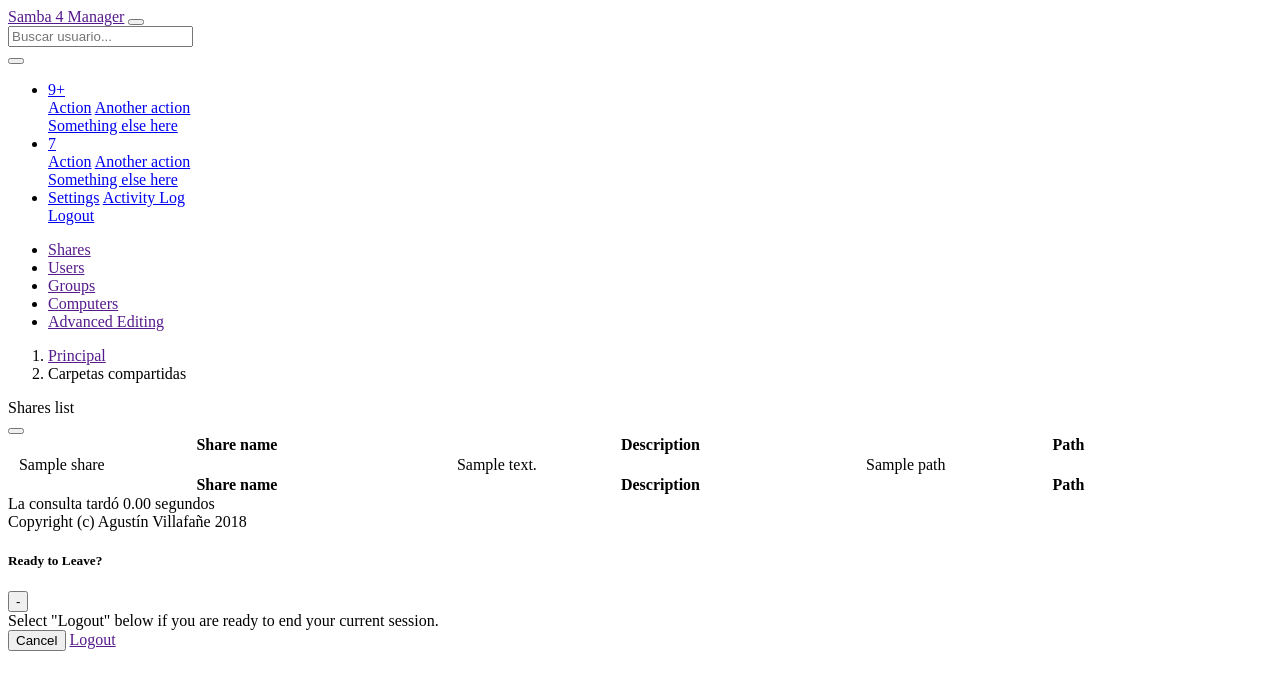
After one commit to daxcurson/samba4_manager, a Python web app: template samba4_manager/templates/listar_shares.jinja2 in a window 1280 px wide. The commit adds this page. Shown: the top 690 px of the page. Run offline with Jinja, Linux system fonts and the light colour scheme; the template is opened without the code that fills it: most values are stand-ins (such as "Sample title", 1, 10 or a date in 2020); some libraries are stand-ins or nearby versions.

Commit message:
Listing shares
I'll add the possibility of creating and editing existing shares without
leaving the samba4 manager.

```diff
--- /dev/null
+++ b/samba4_config_writer/setup.py
@@ -0,0 +1,3 @@
+from setuptools import setup
+
+setup(name="samba4_config_writer")
--- a/samba4_manager/__init__.py
+++ b/samba4_manager/__init__.py
@@ -29,6 +29,8 @@ def main(global_config, **settings):
     config.add_route('editar_grupo_grabar_form','/editar_grupo_grabar')
     config.add_route('editar_computadora_mostrar_form','/editar_computadora/{objectguid}')
     config.add_route('editar_computadora_grabar_form','/editar_computadora_grabar')
+    config.add_route('editar_share_mostrar_form','/editar_share/{objectguid}')
+    config.add_route('listar_shares','/listar_shares')
     config.add_route('listar_avanzado','/listar_avanzado')
     config.add_route('listar_subrama','/listar_subrama')
 
--- a/samba4_manager/templates/base.jinja2
+++ b/samba4_manager/templates/base.jinja2
@@ -103,6 +103,11 @@
 
       <!-- Sidebar -->
       <ul class="sidebar navbar-nav">
+      	<li class="nav-item {% block sidebar_shares %}{% endblock %}">
+          <a class="nav-link" href="{{ request.route_path('listar_shares') }}">
+            <span>Shares</span>
+          </a>
+      	</li>
         <li class="nav-item {% block sidebar_users %}{% endblock %}">
           <a class="nav-link" href="{{ request.route_path('listar_usuarios') }}">
             <i class="fas fa-fw fa-user"></i>
--- /dev/null
+++ b/samba4_manager/templates/listar_shares.jinja2
@@ -0,0 +1,40 @@
+{% extends "base.jinja2" %}
+{% block breadcrumb_items %}
+	{{ super() }}
+{% endblock %}
+{% block breadcrumb_active_item %}
+            <li class="breadcrumb-item active">Carpetas compartidas</li>
+{% endblock %}
+{% block sidebar_shares %}active{% endblock %}
+{% block content %}
+          <div class="card mb-3">
+            <div class="card-header">
+              <i class="fas fa-table"></i>
+              Shares list <form class="d-none d-md-inline-block form-inline ml-auto mr-0 mr-md-3 my-2 my-md-0" action="/add_user"><button class="btn btn-primary" type="button" alt="Add Share"><i class="fas fa-users"></i><i class="fas fa-plus"></i></form>
+            </button>
+            </div>
+            <div class="card-body">
+              <div class="table-responsive">
+                <table class="table table-bordered" id="dataTable" width="100%" cellspacing="0">
+                  <thead>
+                    <tr><th><i class="fas fa-cog"></i></th><th>Share name</th><th>Description</th><th>Path</th></tr>
+                  </thead>
+                  <tfoot>
+                    <tr><th><i class="fas fa-cog"></i></th><th>Share name</th><th>Description</th><th>Path</th></tr>
+                  </tfoot>
+                  <tbody>
+                        {% for share in shares %}
+                    <tr>
+                    	<td><a href="{{ request.route_path('editar_share_mostrar_form',objectguid=share.name) }}"><i class="fas fa-edit"></i></a></td>
+                        <td>{{ share.name }}</td>
+                        <td>{{ share.comment }}</td>
+                        <td>{{ share.path }}</td>
+                    </tr>
+                        {% endfor %}
+                  </tbody>
+                </table>
+              </div>
+            </div>
+            <div class="card-footer small text-muted">La consulta tard&oacute; {{ "%.2f"|format(intervalo) }} segundos</div>
+          </div>
+{% endblock %}
--- a/setup.py
+++ b/setup.py
@@ -16,7 +16,8 @@ requires = [
     'pyramid_debugtoolbar',
     'waitress',
     'secureconfig',
-    'WTForms'
+    'WTForms',
+    'reconfigure'
 ]
 
 tests_require = [
```
Also changed, not shown: samba4_config_writer/__init__.py (added, +9 -0 lines), samba4_manager/views.py (+16 -0 lines).
